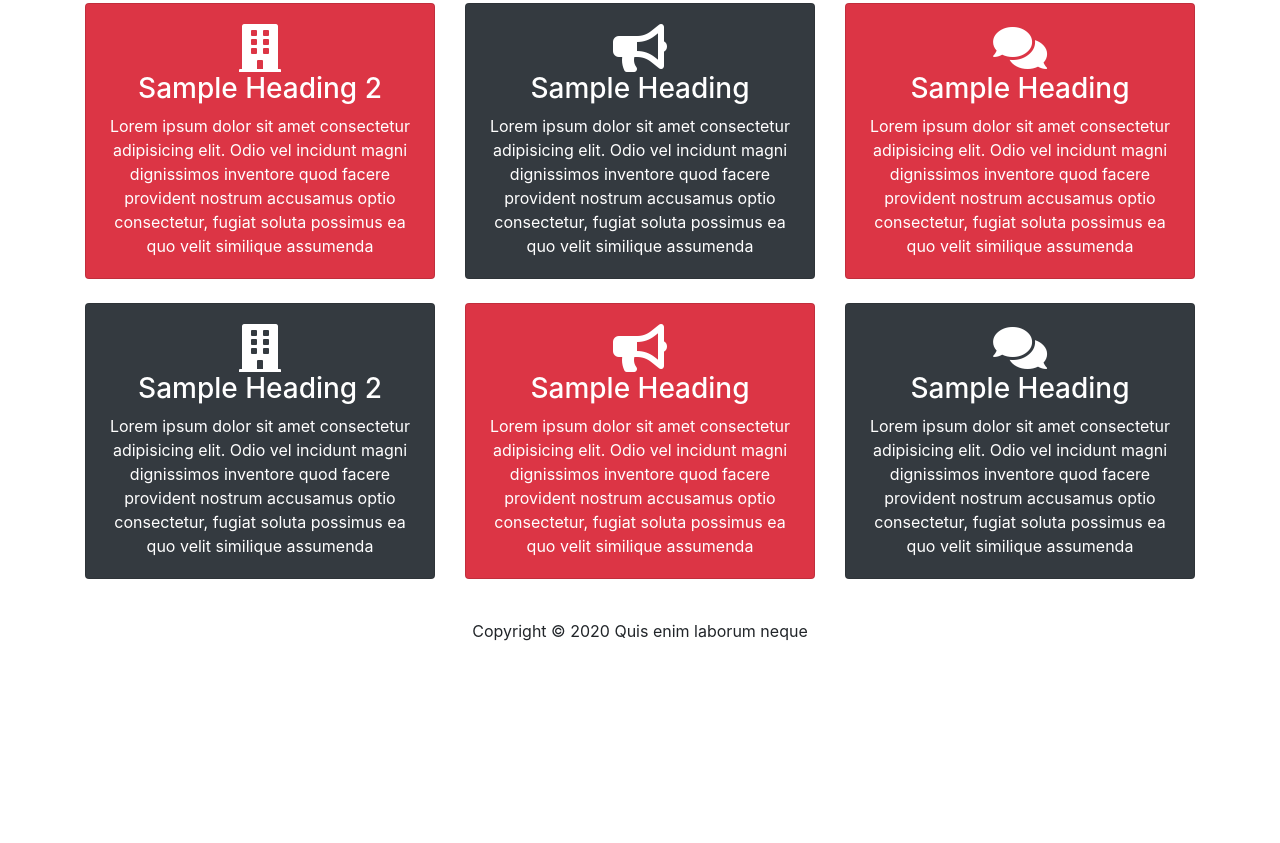
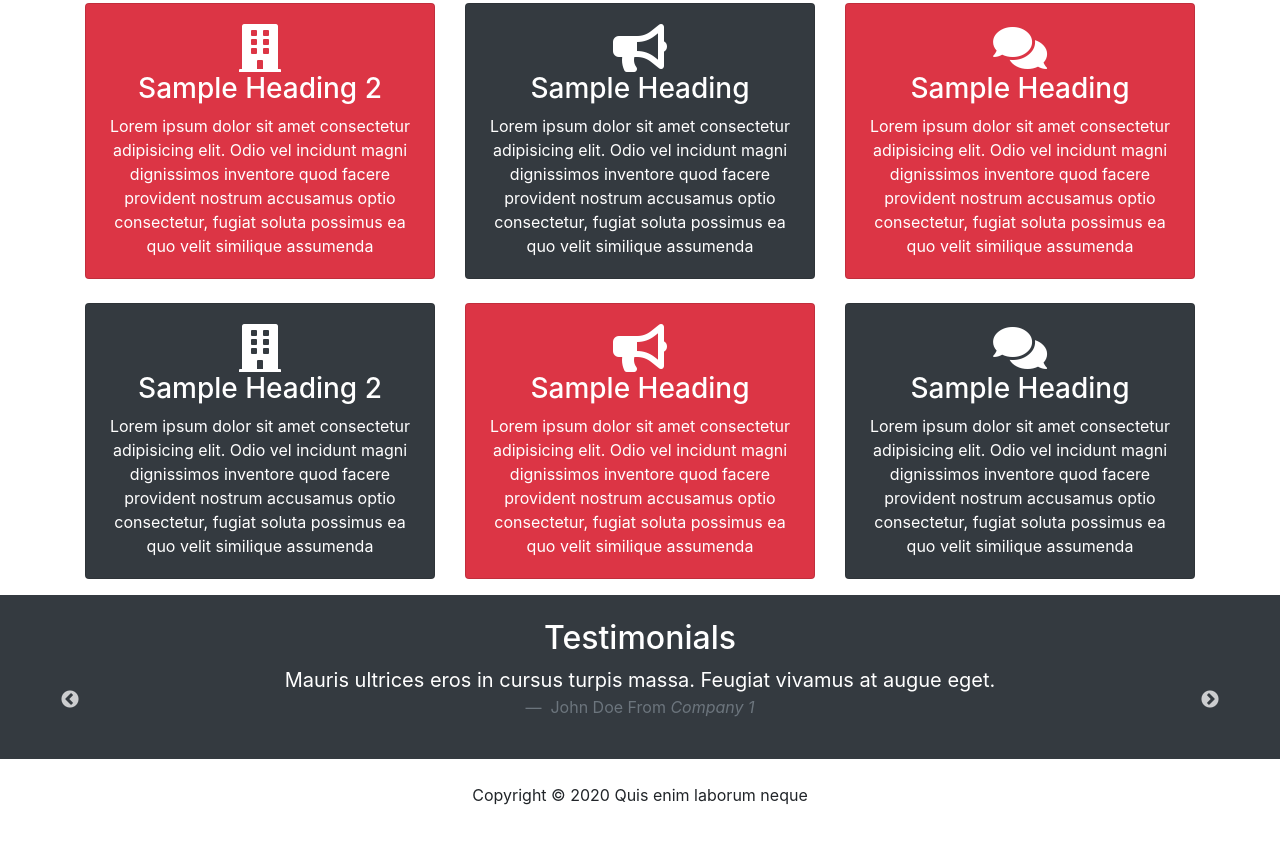
Before and after one commit to aydevelop/HTML-CSS, a plain HTML site: page 3/about.html in a window 1280 px wide. Shown: the part 550-1393 px from the top of the page. Before the commit the page ends 1233 px from the top, so only its background shows below. Drawn offline with nearby package versions, Linux system fonts and the light colour scheme.

Commit message:
Testimonials

```diff
--- a/3/about.html
+++ b/3/about.html
@@ -156,6 +156,60 @@
 
  <!-- ------------------------------------------------------------ -->
 
+  <section id="testimonials" class="p-4 bg-dark text-white">
+    <div class="container">
+        <h2 class="text-center">
+            Testimonials
+        </h2>
+        <div class="row text-center">
+            <div class="col">
+                <div class="slider">
+                    <div>
+                        <blockquote class="blockquote">
+                            <p class="mb-0">
+                                Mauris ultrices eros in cursus turpis massa. Feugiat vivamus at augue eget.
+                            </p>
+                            <footer class="blockquote-footer">
+                                John Doe From
+                                <cite title="Company 1">
+                                    Company 1
+                                </cite>
+                            </footer>
+                        </blockquote>
+                    </div>
+                    <div>
+                        <blockquote class="blockquote">
+                            <p class="mb-0">
+                                Bibendum est ultricies integer quis auctor elit sed. Et malesuada fames ac turpis egestas.
+                            </p>
+                            <footer class="blockquote-footer">
+                                John Doe From
+                                <cite title="Company 1">
+                                    Company 2
+                                </cite>
+                            </footer>
+                        </blockquote>
+                    </div>
+                    <div>
+                        <blockquote class="blockquote">
+                            <p class="mb-0">
+                                Nulla aliquet enim tortor at auctor. Fermentum et sollicitudin ac orci phasellus.
+                            </p>
+                            <footer class="blockquote-footer">
+                                John Doe From
+                                <cite title="Company 1">
+                                    Company 3
+                                </cite>
+                            </footer>
+                        </blockquote>
+                    </div>
+                </div>
+            </div>
+        </div>
+    </div>
+  </section>
+
+ <!-- ------------------------------------------------------------ -->
 
   <footer id="main-footer" class="text-center p-4">
     <div class="container">
@@ -178,6 +232,12 @@
   <script src="https://cdnjs.cloudflare.com/ajax/libs/slick-carousel/1.9.0/slick.js"></script>
   <script>
     $('#year').text(new Date().getFullYear());
+
+    $('.slider').slick({
+        infinite: true,
+        slideToShow: 1,
+        slideToScroll: 1
+    });
   </script>
 </body>
 
```
